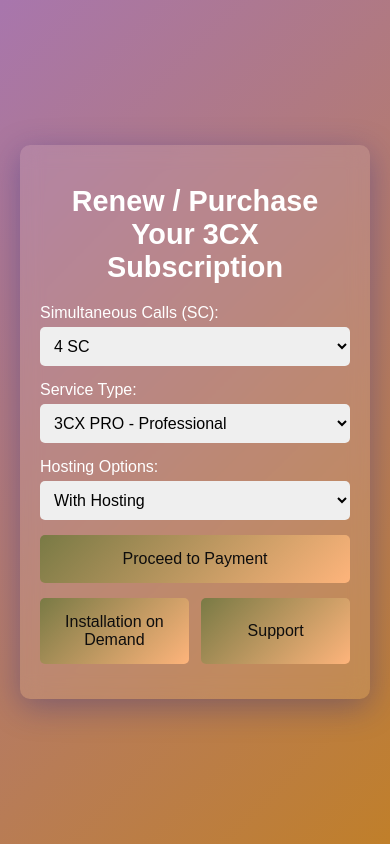
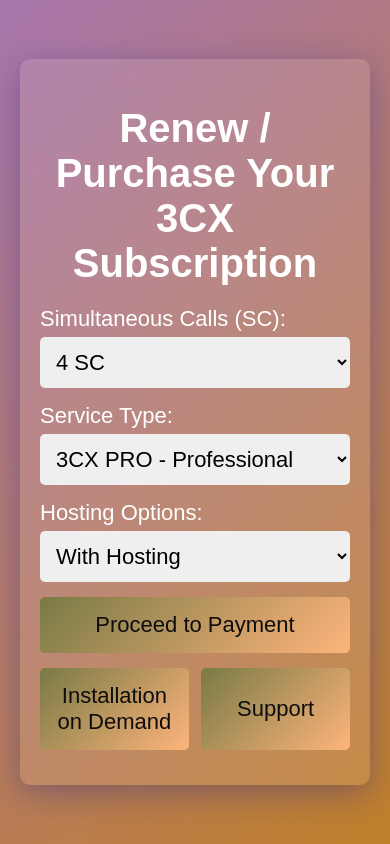
Before and after one commit to tarunsh871/3CX-Subscription-Renew-Purchase, a website: page Form.html in a window 390 px wide. Drawn offline with Linux system fonts and the light colour scheme.

Commit message:
Add files via upload

```diff
--- a/Form.css
+++ b/Form.css
@@ -1,3 +1,4 @@
+
         body {
             background: linear-gradient(135deg, #a876ad, #c07f2a);
             font-family: 'Arial', sans-serif;
@@ -9,6 +10,7 @@
             color: #fff;
             padding: 20px;
             box-sizing: border-box;
+            font-size: 20px;
         }
 
         .form-container {
@@ -24,7 +26,7 @@
         }
 
         h1 {
-   font-size: 1.8em;
+            font-size: 2em;
             margin-bottom: 20px;
         }
 
@@ -34,20 +36,19 @@
         }
 
         label {
-   font-size: 1em;
+            font-size: 1.1em;
             margin-bottom: 5px;
             display: block;
         }
 
         select {
             width: 100%;
-   padding: 10px;
+            padding: 12px;
             border-radius: 5px;
             border: none;
-   font-size: 1em;
+            font-size: 1.1em;
         }
 
-/* Button Styling */
         button {
             background: linear-gradient(135deg, #797a45, #feb47b);
             color: #0e0d0d;
@@ -55,7 +56,7 @@
             width: 100%;
             border: none;
             border-radius: 5px;
-   font-size: 1em;
+            font-size: 1.1em;
             cursor: pointer;
             transition: background 0.3s ease, transform 0.3s ease;
         }
@@ -78,41 +79,21 @@
         .half-button {
             width: 48%;
             padding: 15px;
-   font-size: 1em;
+            font-size: 1.1em;
         }
 
-/* Media Queries for Responsiveness */
-@media (max-width: 768px) {
-   h1 {
-      font-size: 1.6em;
+        .payment-container {
+            display: none;
+            background-color: #fff;
+            padding: 30px;
+            border-radius: 10px;
+            box-shadow: 0 10px 20px rgba(0, 0, 0, 0.2);
+            width: 350px;
+            text-align: center;
         }
 
-   select,
-   button,
-   .half-button {
-      padding: 12px;
-      font-size: 0.9em;
+        .amount-display {
+            font-size: 2em;
+            color: #555;
+            margin-bottom: 20px;
         }
-}
-
-@media (max-width: 480px) {
-   body {
-      padding: 10px;
-   }
-
-   h1 {
-      font-size: 1.4em;
-   }
-
-   select,
-   button,
-   .half-button {
-      padding: 10px;
-      font-size: 0.85em;
-   }
-
-   .form-container {
-      max-width: 100%;
-      padding: 15px;
-   }
-}
--- a/Form.html
+++ b/Form.html
@@ -5,105 +5,7 @@
     <meta charset="UTF-8">
     <meta name="viewport" content="width=device-width, initial-scale=1.0">
     <title>Configure Your 3CX Subscription</title>
-    <style>
-        body {
-            background: linear-gradient(135deg, #a876ad, #c07f2a);
-            font-family: 'Arial', sans-serif;
-            display: flex;
-            justify-content: center;
-            align-items: center;
-            height: 100vh;
-            margin: 0;
-            color: #fff;
-            padding: 20px;
-            box-sizing: border-box;
-        }
-
-        .form-container {
-            background: rgba(255, 255, 255, 0.1);
-            backdrop-filter: blur(10px);
-            border-radius: 10px;
-            padding: 20px;
-            box-shadow: 0 8px 32px 0 rgba(31, 38, 135, 0.37);
-            max-width: 400px;
-            width: 100%;
-            text-align: center;
-            box-sizing: border-box;
-        }
-
-        h1 {
-            font-size: 1.8em;
-            margin-bottom: 20px;
-        }
-
-        .form-group {
-            margin-bottom: 15px;
-            text-align: left;
-        }
-
-        label {
-            font-size: 1em;
-            margin-bottom: 5px;
-            display: block;
-        }
-
-        select {
-            width: 100%;
-            padding: 10px;
-            border-radius: 5px;
-            border: none;
-            font-size: 1em;
-        }
-
-        button {
-            background: linear-gradient(135deg, #797a45, #feb47b);
-            color: #0e0d0d;
-            padding: 15px;
-            width: 100%;
-            border: none;
-            border-radius: 5px;
-            font-size: 1em;
-            cursor: pointer;
-            transition: background 0.3s ease, transform 0.3s ease;
-        }
-
-        button:hover {
-            background: linear-gradient(135deg, #c67436, #ff7e5f);
-            transform: scale(1.05);
-        }
-
-        button:active {
-            transform: scale(0.98);
-        }
-
-        .half-button-container {
-            display: flex;
-            justify-content: space-between;
-            gap: 10px;
-        }
-
-        .half-button {
-            width: 48%;
-            padding: 15px;
-            font-size: 1em;
-        }
-
-        .payment-container {
-            display: none;
-            background-color: #fff;
-            padding: 30px;
-            border-radius: 10px;
-            box-shadow: 0 10px 20px rgba(0, 0, 0, 0.2);
-            width: 350px;
-            text-align: center;
-        }
-
-        .amount-display {
-            font-size: 2em;
-            color: #555;
-            margin-bottom: 20px;
-        }
-    </style>
+    <link rel="stylesheet" href="Form.css">
 </head>
 
 <body>
@@ -187,10 +89,10 @@
             try {
                 const response = await fetch('https://v6.exchangerate-api.com/v6/2d4d4515f0e1e2156f895d4e/latest/USD');
                 const data = await response.json();
-                return data.conversion_rates.INR; // Get the INR conversion rate
+                return data.conversion_rates.INR; //  INR conversion rate
             } catch (error) {
                 console.error('Error fetching exchange rate:', error);
-                return 83; // Default exchange rate as fallback
+                return 0; //
             }
         }
 
@@ -205,57 +107,58 @@
                 totalUSD += prices[scValue].hosting;
             }
 
-            // Fetch live USD to INR conversion rate
+            // USD to INR currency
             const exchangeRate = await getExchangeRate();
             let totalAmountInInr = (totalUSD * exchangeRate).toFixed(2);
 
-            // Directly add ₹10,000 to the total INR if support is added
-            if (supportAdded) {
-                totalAmountInInr = (parseFloat(totalAmountInInr) + 10000).toFixed(2);
-            }
+            //  18% GST
+            const gst = 0.18;
+            const totalAmountWithGST = (parseFloat(totalAmountInInr) * (1 + gst)).toFixed(2);
 
-            document.getElementById('totalAmountInr').textContent = totalAmountInInr;
+            document.getElementById('totalAmountInr').textContent = totalAmountWithGST;
 
             document.getElementById('formSection').style.display = 'none';
             document.getElementById('paymentSection').style.display = 'block';
 
-            configureRazorpay(totalAmountInInr);
+            configureRazorpay(totalAmountWithGST);
         }
 
         function configureRazorpay(totalAmountInInr) {
             const options = {
-                "key": "rzp_live_sLNCdIFDsMu6XH", // Replace with your Razorpay key
-                "amount": (totalAmountInInr * 100), // Amount in paise
+                "key": "rzp_live_sLNCdIFDsMu6XH", //  Razorpay key
+                "amount": totalAmountInInr * 100, // Amount in paise
                 "currency": "INR",
                 "name": "3CX Subscription",
-                "description": "Subscription Renewal",
+                "description": "3CX Subscription Payment",
                 "handler": function (response) {
-                    alert("Payment Successful! Payment ID: " + response.razorpay_payment_id);
+                    alert("Payment successful! Payment ID: " + response.razorpay_payment_id);
                 },
                 "prefill": {
-                    "name": "Customer Name",
-                    "email": "customer@example.com",
+                    "name": "Your Name",
+                    "email": "youremail@example.com",
                     "contact": "1234567890"
-                },
-                "theme": {
-                    "color": "#1e3c72"
                 }
             };
 
             const rzp = new Razorpay(options);
-            document.getElementById('rzp-button1').onclick = function (e) {
-                e.preventDefault();
+            document.getElementById('rzp-button1').onclick = function () {
                 rzp.open();
             };
         }
 
         function addSupport() {
+            supportAdded = !supportAdded;
+            const button = document.getElementById('supportButton');
+            button.textContent = supportAdded ? "Remove Support" : "Support";
+        }
+
+        function addSupport() {
+            window.open('https://forms.office.com/Pages/ResponsePage.aspx?id=1B1hT-HCXkau5R4nq6qH0q-VGfFe-H5BuCOwhBuQlLtUMEE4UkRHSzJaV0hLV05CVVVWNFI1SVdHVi4u ', '_blank');
             supportAdded = true;
-            alert("Support added! ₹10,000 will be added to your total.");
         }
 
         function openInstallationForm() {
-            window.open('https://docs.google.com/forms/d/e/1FAIpQLScEBjT3YSMPpnXoWrIr9z51XCfJlLNSTceTYULf7I3B8LpNrg/viewform?usp=sf_link', '_blank');
+            window.open('https://forms.office.com/Pages/ResponsePage.aspx?id=1B1hT-HCXkau5R4nq6qH0q-VGfFe-H5BuCOwhBuQlLtUOURDS0RUWEo5MVJFSExHVlY3RFpOOVIzVy4u ', '_blank');
         }
     </script>
 </body>
--- a/Style.css
+++ b/Style.css
@@ -36,12 +36,12 @@
 /* Media queries for mobile responsiveness */
 @media (max-width: 768px) {
   .message {
-    font-size: 14px;
+    font-size: 12px;
   }
 
   .button {
     padding: 8px 15px;
-    font-size: 12px;
+    font-size: 10px;
   }
 }
 
```
Also changed, not shown: Payment.html (+13 -13 lines). Lines whose indentation alone changed are shown as unchanged.
